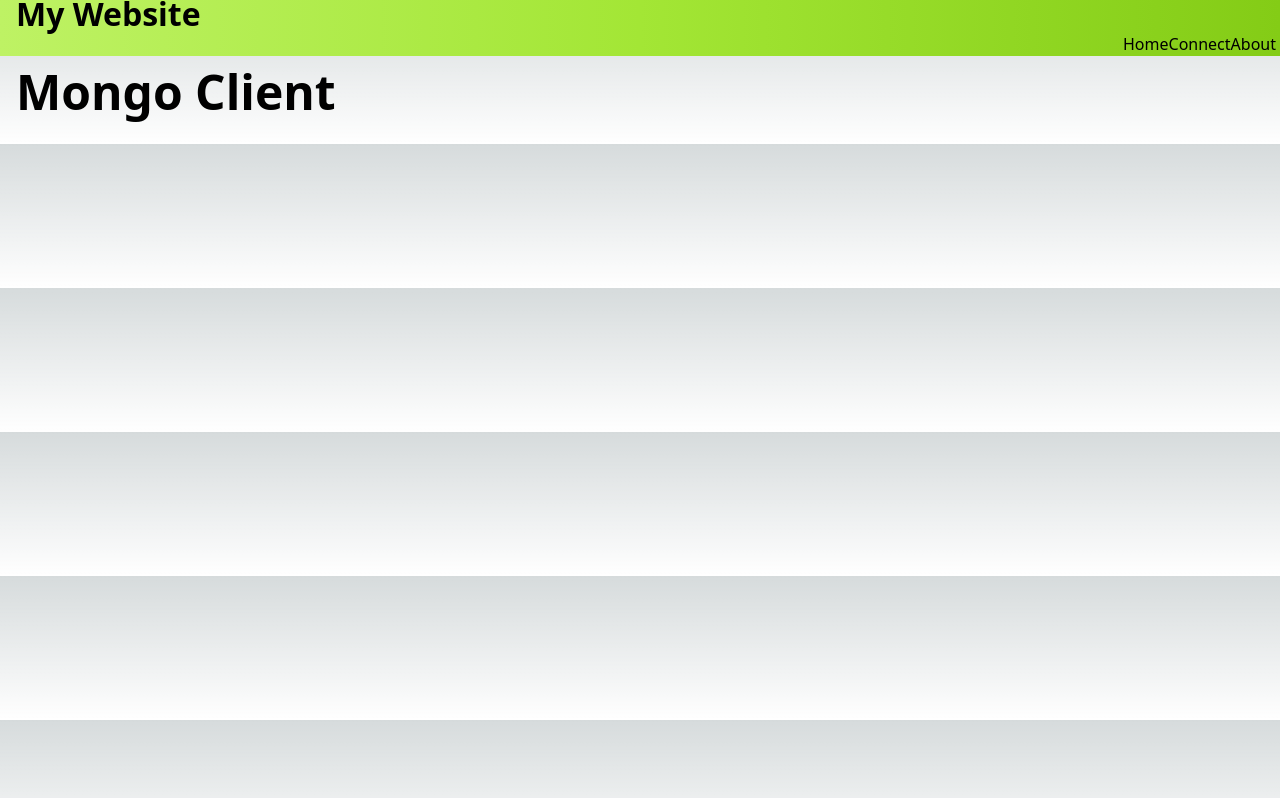
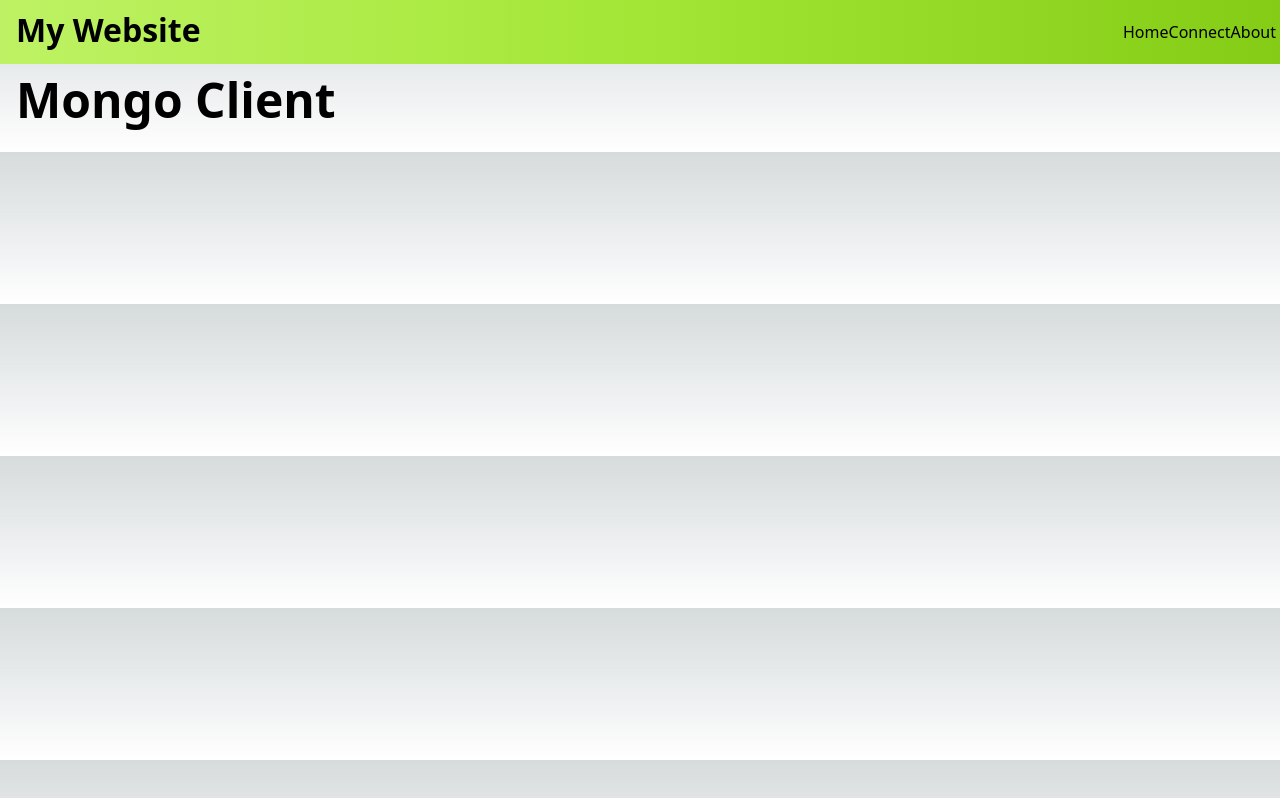
Before and after one commit to Leg3ndary/mongo-client, a Next.js app: page / in a window 1280 px wide. Built offline with nearby package versions, Linux system fonts and the light colour scheme.

Commit message:
Update what I have so far

```diff
--- /dev/null
+++ b/src/components/connections/ConnectionsBar.tsx
@@ -0,0 +1,11 @@
+import React from "react";
+import Link from "next/link";
+
+const ConnectionsBar = () => {
+    return (
+        <div className="">
+        </div>
+    );
+};
+
+export default ConnectionsBar;
--- a/src/components/navigation/NavBar.tsx
+++ b/src/components/navigation/NavBar.tsx
@@ -1,17 +1,16 @@
-// React component for the navigation bar
 import React from "react";
 import Link from "next/link";
 
 const NavBar = () => {
     return (
-        <div className="navbar bg-gradient-to-r from-lime-300 via-lime-400 to-lime-500 item-center">
+        <div className="navbar bg-gradient-to-r from-lime-300 via-lime-400 to-lime-500 flex items-center h-16">
             <div className="flex-1">
                 <a className="btn btn-ghost normal-case text-xl navBarHeader">My Website</a>
             </div>
             <div className="flex-none">
                 <ul className="menu menu-horizontal px-1 flex justify-end">
                     <li>
-                        <Link className="" href="/">Home</Link>
+                        <Link href="/">Home</Link>
                     </li>
                     <li>
                         <Link href="/connect">Connect</Link>
```
